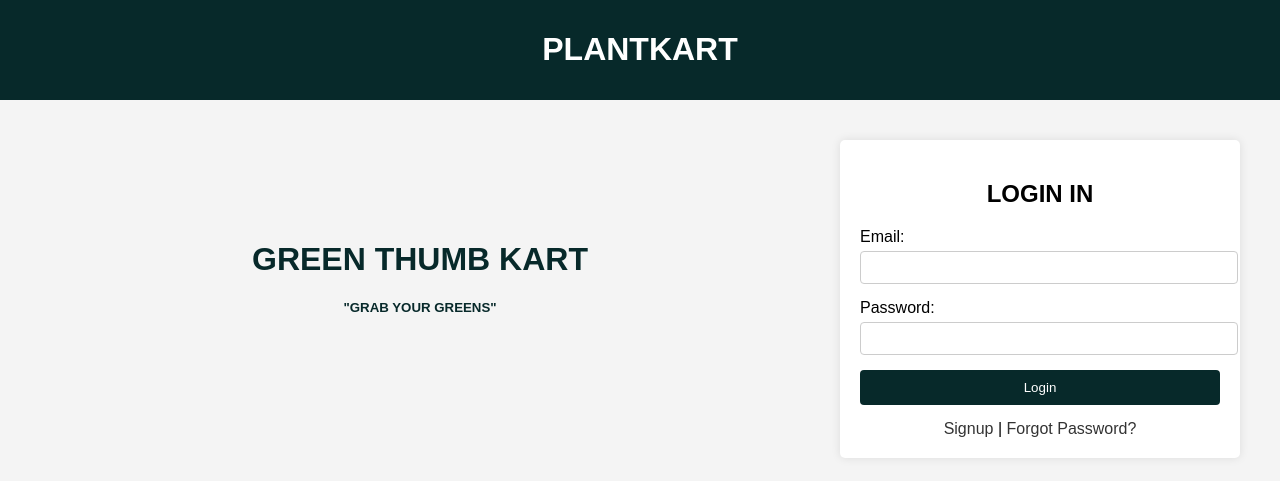
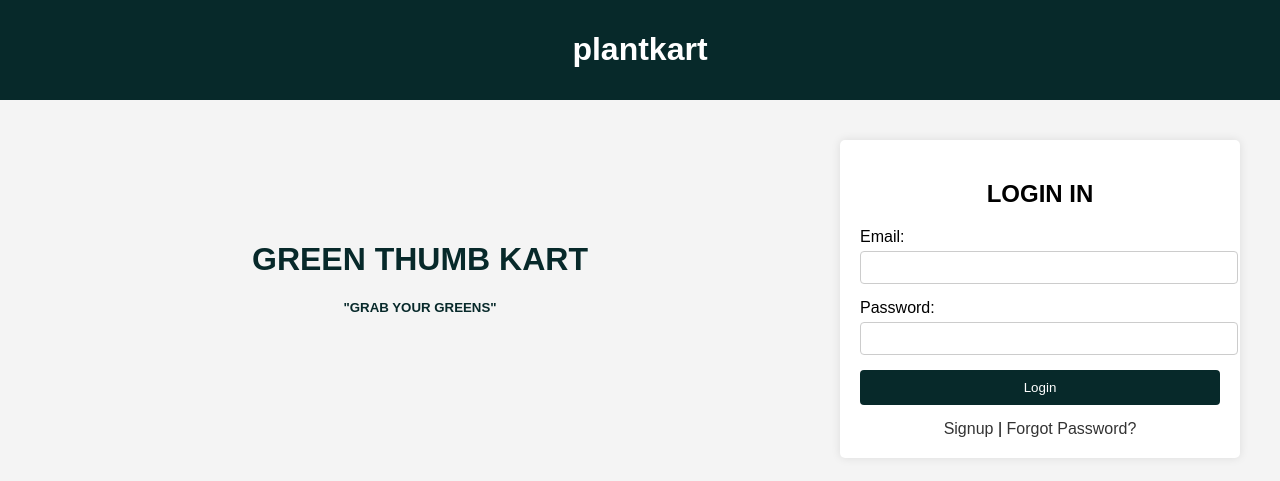
Before and after one commit to Shri-nithya/plankart, a plain HTML site: page index.html in a window 1280 px wide. Drawn offline with Linux system fonts and the light colour scheme.

Commit message:
Update index.html

```diff
--- a/index.html
+++ b/index.html
@@ -8,7 +8,7 @@
 </head>
 <body>
     <header>
-        <h1>PLANTKART</h1>
+        <h1>plantkart</h1>
     </header>
     <div class="container">
         <div class="left-side">
```
